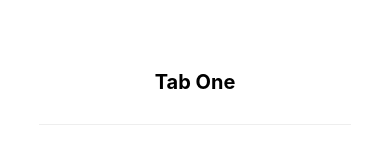
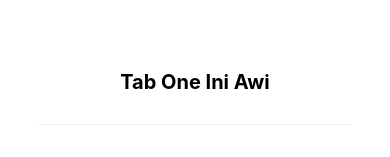
Before and after one commit to ErikJustian/SharePayment, a React Native app: screen /TabOne in a window 390 px wide. Shown: the part 212-369 px from the top of the page. Built offline with nearby package versions, Linux system fonts and the light colour scheme; what expo-linking would draw is missing.

Commit message:
add gitignore

```diff
--- a/screens/TabOneScreen.tsx
+++ b/screens/TabOneScreen.tsx
@@ -7,7 +7,7 @@ import { RootTabScreenProps } from '../types';
 export default function TabOneScreen({ navigation }: RootTabScreenProps<'TabOne'>) {
   return (
     <View style={styles.container}>
-      <Text style={styles.title}>Tab One</Text>
+      <Text style={styles.title}>Tab One Ini Awi</Text>
       <View style={styles.separator} lightColor="#eee" darkColor="rgba(255,255,255,0.1)" />
       <EditScreenInfo path="/screens/TabOneScreen.tsx" />
     </View>
```
Also changed, not shown: 1 other file (tests, documents, lock files or other folders).
